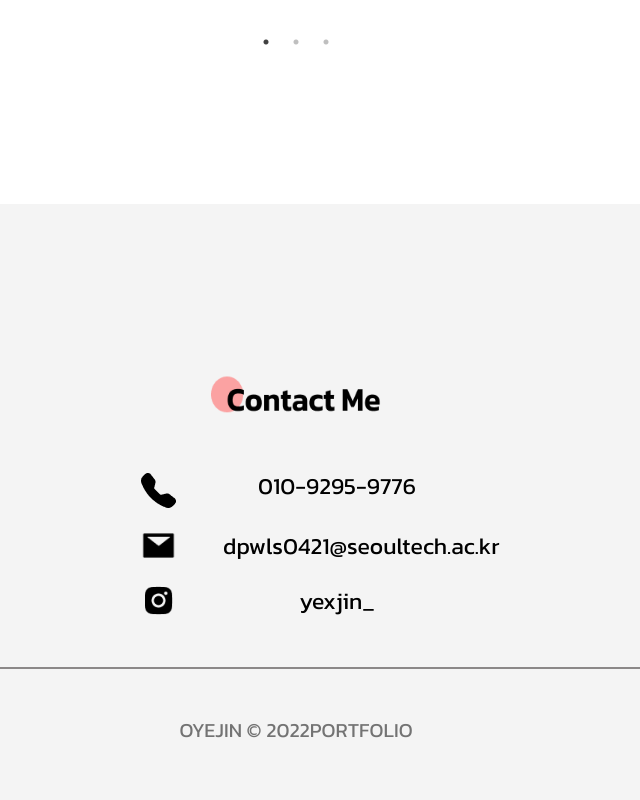
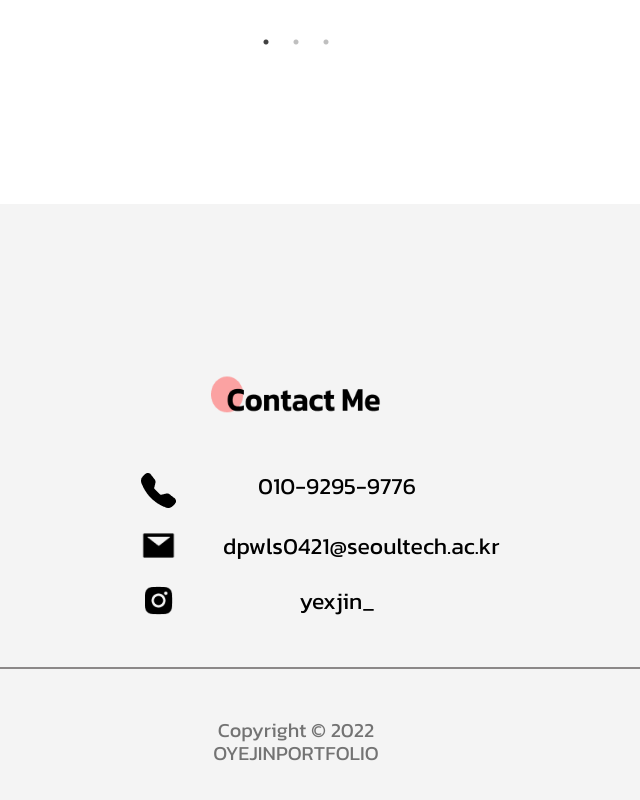
Before and after one commit to yexjin/yejin-portfolio, a React (Create React App) app in the folder portfolio/: page / in a window 1280 px wide. Shown: the part 4028-4828 px from the top of the page, without its empty margins (344-984 px from the left). Built offline with nearby package versions, Linux system fonts and the light colour scheme; a web font is replaced by a local one.

Commit message:
License 수정

```diff
--- a/portfolio/src/components/templates/Contact.js
+++ b/portfolio/src/components/templates/Contact.js
@@ -102,7 +102,7 @@ function Contact() {
             </TitleBox>
             <ContactBox />
             <Bar />
-            <Footer>OYEJIN © 2022PORTFOLIO</Footer>
+            <Footer>Copyright © 2022 OYEJINPORTFOLIO</Footer>
         </Box>
     )
 }
```
